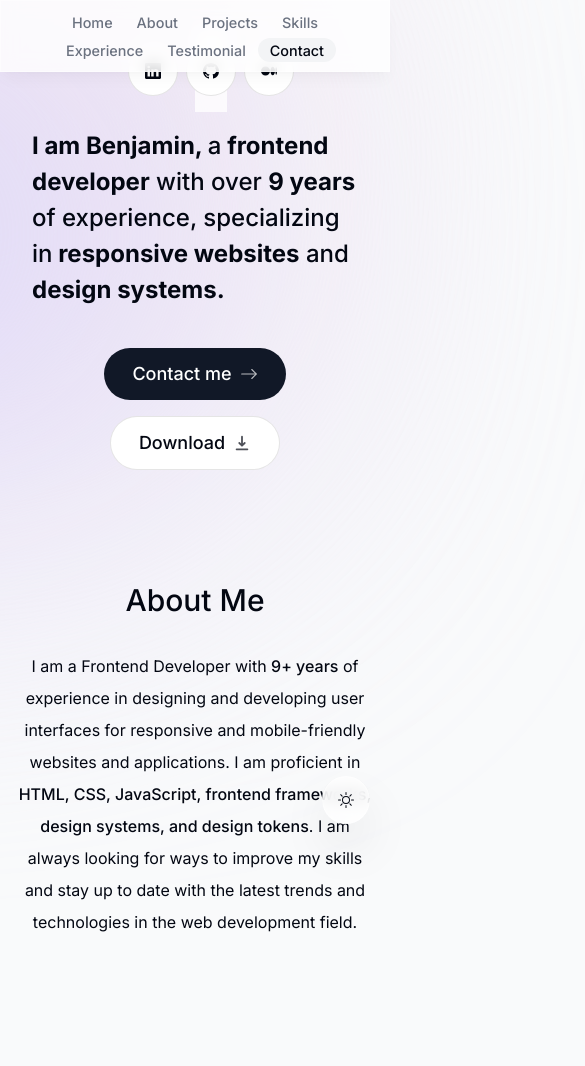
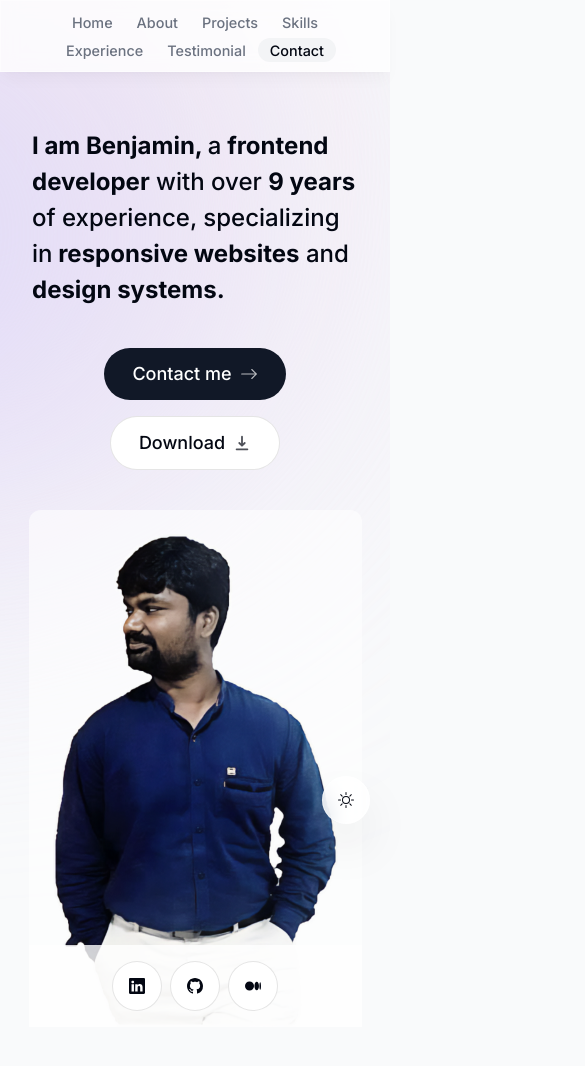
Before and after one commit to benjaminthomas/PortfolioWebsite, a Next.js app: page / in a window 390 px wide. Shown: the top 1066 px of the page, 585 px wide, since content can reach past the window. Built offline with nearby package versions, Linux system fonts and the light colour scheme; no server answers.

Commit message:
updated responsive testimonial slider

```diff
--- a/app/globals.css
+++ b/app/globals.css
@@ -9,3 +9,7 @@ html {
 .border-black {
     @apply border border-black/10;
 }
+
+.auto-flow-col {
+    grid-auto-flow: column;
+}
--- a/components/intro.tsx
+++ b/components/intro.tsx
@@ -20,7 +20,7 @@ export default function Intro() {
 
     return (
         <section ref={ref} id='home' className='relative mb-28 max-w-6xl text-center sm:mb-0 mx-auto scroll-mt-[100rem]'>
-            <div className='flex items-center flex-col-reverse sm:flex-row'>
+            <div className='flex items-center flex-col gap-10 sm:flex-row'>
                 <div className='flex-1 text-left'>
                     <motion.h1
                         initial={{opacity: 0, y: 100}}
@@ -62,9 +62,9 @@ export default function Intro() {
                                 type: "spring",
                                 duration: 0.2
                             }}
-                            className='w-full  md:w-[400px] md:h-[550px]'
+                            className='w-full p-6 pb-0 md:p-0 md:w-[400px] md:h-[550px] bg-white/60 dark:bg-black/20 rounded-xl'
                         >
-                            <Image src={profilePic} alt='Benjamin Headshot' width="285" height="493" quality="95" priority={true} className='object-contain shadow-xl absolute bottom-0 left-[50%] -translate-x-[50%] max-w-[100%]' />
+                            <Image src={profilePic} alt='Benjamin' width="285" height="493" quality="95" priority={true} className='object-contain md:absolute bottom-0 left-[50%] md:-translate-x-[50%] max-w-[100%]' />
                         </motion.div>
                         <motion.div
                             initial={{ opacity: 0, scale: 0 }}
--- a/components/testimonial.tsx
+++ b/components/testimonial.tsx
@@ -16,7 +16,6 @@ export default function Testimonial() {
     const variants = {
         enter: {
             opacity: 1,
-            y: '-50%',
             x: 0,
             transition: {
                 delay: 0.2,
@@ -24,7 +23,6 @@ export default function Testimonial() {
         },
         exit: {
             opacity: 0,
-            y: '-50%',
             x: -100,
         },
     };
@@ -42,14 +40,14 @@ export default function Testimonial() {
             <SectionHeading>
                 Testimonials
             </SectionHeading>
-            <div className='relative w-[50rem] h-[30rem] bg-white rounded-xl px-5 py-3 dark:bg-white/5'>
-                <button onClick={prev} className='absolute -left-16 top-[50%] -translate-y-[50%] cursor-pointer z-10 bg-white text-gray-950 p-4 flex items-center justify-center gap-2 rounded-full border-black outline-none focus:scale-110 hover:scale-110 active:scale-105 transition dark:bg-white/10 dark:text-white/60'>
+            <div className='relative p-8'>
+                <button onClick={prev} className='absolute left-0 top-[50%] -translate-y-[50%] cursor-pointer z-10 bg-white text-gray-950 p-4 flex items-center justify-center gap-2 rounded-full border-black outline-none focus:scale-110 hover:scale-110 active:scale-105 transition dark:bg-white/10 dark:text-white/60'>
                     <FaArrowAltCircleLeft className='text-xl' />
                 </button>
-                <button onClick={next} className='absolute -right-16 top-[50%] -translate-y-[50%] cursor-pointer z-10 bg-white text-gray-950 p-4 flex items-center justify-center gap-2 rounded-full border-black outline-none focus:scale-110 hover:scale-110 active:scale-105 transition dark:bg-white/10 dark:text-white/60'>
+                <button onClick={next} className='absolute right-0 top-[50%] -translate-y-[50%] cursor-pointer z-10 bg-white text-gray-950 p-4 flex items-center justify-center gap-2 rounded-full border-black outline-none focus:scale-110 hover:scale-110 active:scale-105 transition dark:bg-white/10 dark:text-white/60'>
                     <FaArrowAltCircleRight className='text-xl' />
                 </button>
-                <ul className='flex flex-col justify-center gap-4 text-l text-gray-800'>
+                <ul className='grid auto-cols-[100%] auto-flow-col text-l text-gray-800 overflow-hidden'>
                     <AnimatePresence initial={false} custom={index}>
                         <motion.li
                             key={index}
@@ -58,7 +56,7 @@ export default function Testimonial() {
                             initial='exit'
                             animate='enter'
                             exit='exit'
-                            className='absolute left-0 top-[50%] -translate-y-[50%]'
+                            className='bg-white rounded-xl px-5 py-3 dark:bg-white/5 flex-1'
                         >
                             <div className="max-w-screen-xl px-4 py-8 mx-auto text-center lg:py-16 lg:px-6">
                                 <figure className="max-w-screen-md mx-auto">
```
